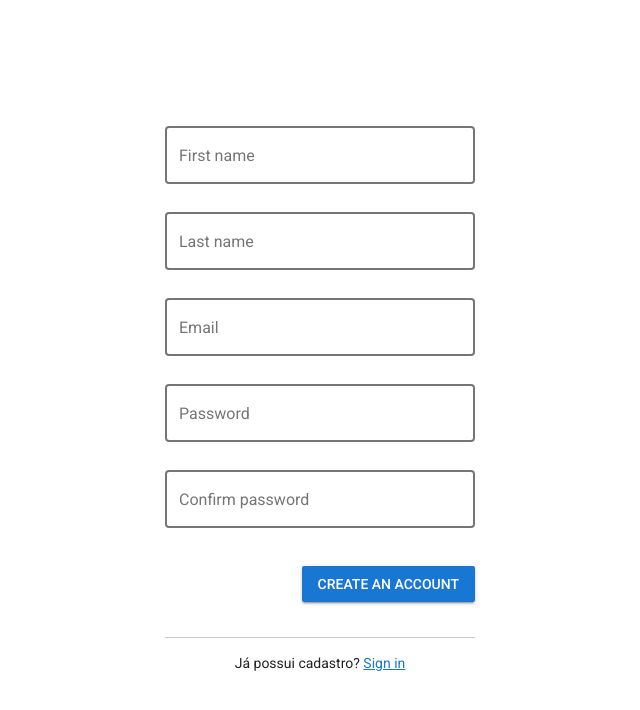
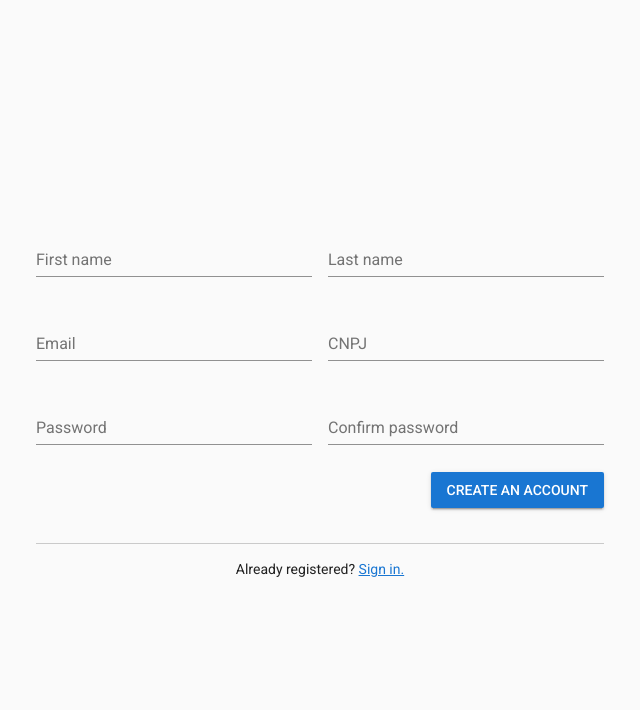
Before and after one commit to luizmacfilho/fidelly-admin, a Vue app: page /signup in a window 1280 px wide. Shown: the top 710 px of the page, without its empty margins (320-960 px from the left). Built offline with nearby package versions, Linux system fonts and the light colour scheme.

Commit message:
password reset page and fix html structure

```diff
--- a/src/App.vue
+++ b/src/App.vue
@@ -31,7 +31,7 @@ export default class App extends Vue {
 </style>
 
 <style lang="scss">
-.v-messages__message {
+.v-messages__wrapper > .v-messages__message {
   line-height: 1;
 }
 </style>
--- a/src/messages.ts
+++ b/src/messages.ts
@@ -1,6 +1,7 @@
 export const messages = {
   'en-US': {
     message: {
+      cnpj: 'CNPJ',
       confirm_password: 'Confirm password',
       create_account: 'Create an account',
       email: 'Email',
@@ -9,30 +10,35 @@ export const messages = {
       first_name: 'First name',
       forgot_password: 'Forgot your password?',
       last_name: 'Last name',
-      login_text: 'Sign in',
-      login_question: 'Já possui cadastro?',
+      login_question: 'Already registered?',
+      login_text: 'Sign in.',
       password: 'Password',
+      password_reset_message: 'Enter your email address and we will send you a link to reset your password.',
+      send_email: 'Send email',
       sign_in: 'Sign in',
       signup_question: 'New to Fiddely?',
-      signup_text: 'Create an account',
+      signup_text: 'Create an account.',
     },
   },
   'pt-BR': {
     message: {
+      cnpj: 'CNPJ',
       confirm_password: 'Confirmar senha',
       create_account: 'Criar conta',
       email: 'E-mail',
-      enter_email: 'Digite um email',
+      enter_email: 'Digite um e-mail',
       enter_password: 'Digite uma senha',
       first_name: 'Nome',
       forgot_password: 'Esqueceu sua senha?',
       last_name: 'Sobrenome',
-      login_text: 'Realizar login',
       login_question: 'Já possui cadastro?',
+      login_text: 'Realizar login.',
       password: 'Senha',
+      password_reset_message: 'Digite seu endereço de e-mail e nós enviaremos um link para recuperar sua senha.',
+      send_email: 'Enviar',
       sign_in: 'Enviar',
       signup_question: 'Novo no Fidelly?',
-      signup_text: 'Realizar cadastro',
+      signup_text: 'Realizar cadastro.',
     },
   },
 };
--- a/src/router.ts
+++ b/src/router.ts
@@ -22,5 +22,10 @@ export default new Router({
       name: 'signup',
       component: () => import(/* webpackChunkName: "signup" */ './views/Signup.vue'),
     },
+    {
+      path: '/password_reset',
+      name: 'password_reset',
+      component: () => import(/* webpackChunkName: "password_reset" */ './views/PasswordReset.vue'),
+    },
   ],
 });
--- a/src/views/Login.vue
+++ b/src/views/Login.vue
@@ -1,16 +1,19 @@
 <template>
-  <v-container fluid fill-height class="login">
-    <v-layout justify-center align-center column class="login__content">
-      <v-form v-model="valid" class="login__form">
-        <v-text-field outline :label="$t('message.email')" validate-on-blur :rules="rules.email"></v-text-field>
-        <v-text-field outline type="password" :label="$t('message.password')" validate-on-blur :rules="rules.password"></v-text-field>
-        <v-layout justify-space-between class="login__form__buttons">
-          <router-link to="/" >
+  <v-form v-model="valid" class="login">
+    <v-container fluid class="login__container">
+      <v-layout row wrap class="login__content">
+        <v-flex sm12>
+          <v-text-field :label="$t('message.email')" validate-on-blur :rules="rules.email"></v-text-field>
+        </v-flex>
+        <v-flex sm12>
+          <v-text-field type="password" :label="$t('message.password')" validate-on-blur :rules="rules.password"></v-text-field>
+        </v-flex>
+        <v-layout justify-space-between class="login__buttons">
+          <router-link to="/password_reset" >
             <a>{{ $t("message.forgot_password") }}</a>
           </router-link>
           <v-btn color="primary">{{ $t('message.sign_in') }}</v-btn>
         </v-layout>
-      </v-form>
         <div class="login__signin">
           <span class="login__signin__separator"></span>
           <span class="login__signin__text">
@@ -22,6 +25,7 @@
         </div>
       </v-layout>
     </v-container>
+  </v-form>
 </template>
 
 <script lang="ts">
@@ -47,25 +51,23 @@ export default class Login extends Vue {
 </script>
 <style lang="scss">
 .login {
-  background-color: white;
-  padding: 0;
+  display: flex;
+  height: 100%;
+
+  &__container.fluid {
+    max-width: 350px;
+  }
 
   &__content {
     height: 100%;
-    max-width: 350px;
     margin: auto;
-    padding: 20px;
   }
 
-  &__form {
-    width: 100%;
-
   &__buttons {
-      margin-top: 10px;
+    padding: 0 8px;
 
     > a, > button {
       margin: auto 0;
-      }
     }
   }
 
@@ -73,6 +75,7 @@ export default class Login extends Vue {
     width: 100%;
     margin-top: 35px;
     text-align: center;
+    padding: 0 8px;
 
     &__separator {
       width: 100%;
--- /dev/null
+++ b/src/views/PasswordReset.vue
@@ -0,0 +1,66 @@
+<template>
+  <v-form v-model="valid" class="password-reset">
+    <v-container fluid class="password-reset__container">
+      <v-layout row wrap class="password-reset__content">
+        <span class="password-reset__message">{{ $t('message.password_reset_message')}}</span>
+        <v-flex xs12 sm12>
+          <v-text-field :label="$t('message.email')" validate-on-blur :rules="rules.email"></v-text-field>
+        </v-flex>
+        <v-layout justify-space-between class="password-reset__buttons">
+          <v-spacer />
+          <v-btn color="primary">{{ $t('message.send_email') }}</v-btn>
+        </v-layout>
+      </v-layout>
+    </v-container>
+  </v-form>
+</template>
+
+<script lang="ts">
+import { Component, Vue } from 'vue-property-decorator';
+import { application, IApplication } from '@/components/Application';
+
+@Component
+export default class PasswordReset extends Vue {
+
+  public application: IApplication;
+  public valid: boolean = false;
+  public rules = {
+    email: [(value: string) => !!value || (window as any).$i18n.t('message.enter_email')],
+    password: [(value: string) => !!value || (window as any).$i18n.t('message.enter_password')],
+  };
+
+  constructor() {
+    super();
+    this.application = application;
+    this.application.showMenu = false;
+  }
+}
+</script>
+<style lang="scss">
+.password-reset {
+  display: flex;
+  height: 100%;
+
+  &__container.fluid {
+    max-width: 350px;
+  }
+
+  &__content {
+    height: 100%;
+    margin: auto;
+  }
+
+  &__message {
+    padding: 0 8px;
+    font-weight: 500;
+  }
+
+  &__buttons {
+    padding: 0 8px;
+
+    > a, > button {
+      margin: auto 0;
+    }
+  }
+}
+</style>
--- a/src/views/Signup.vue
+++ b/src/views/Signup.vue
@@ -1,17 +1,29 @@
 <template>
-  <v-container fluid fill-height class="signup">
-    <v-layout justify-center align-center column class="signup__content">
-      <v-form v-model="valid" class="signup__form">
-        <v-text-field outline :label="$t('message.first_name')" validate-on-blur :rules="rules.name"></v-text-field>
-        <v-text-field outline :label="$t('message.last_name')" validate-on-blur :rules="rules.name"></v-text-field>
-        <v-text-field outline type="email" :label="$t('message.email')" validate-on-blur :rules="rules.email"></v-text-field>
-        <v-text-field outline type="password" :label="$t('message.password')" validate-on-blur :rules="rules.password"></v-text-field>
-        <v-text-field outline type="password" :label="$t('message.confirm_password')" validate-on-blur :rules="rules.password"></v-text-field>
-        <v-layout justify-space-between class="signup__form__buttons">
+  <v-form v-model="valid" class="signup">
+    <v-container fluid class="signup__container">
+      <v-layout row wrap class="signup__content">
+        <v-flex xs12 sm6>
+          <v-text-field :label="$t('message.first_name')" validate-on-blur :rules="rules.name"></v-text-field>
+        </v-flex>
+        <v-flex xs12 sm6>
+          <v-text-field :label="$t('message.last_name')" validate-on-blur :rules="rules.name"></v-text-field>
+        </v-flex>
+        <v-flex xs12 sm6>
+          <v-text-field type="email" :label="$t('message.email')" validate-on-blur :rules="rules.email"></v-text-field>
+        </v-flex>
+        <v-flex xs12 sm6>
+          <v-text-field type="tel" :label="$t('message.cnpj')" validate-on-blur></v-text-field>
+        </v-flex>
+        <v-flex xs12 sm6>
+          <v-text-field type="password" :label="$t('message.password')" validate-on-blur :rules="rules.password"></v-text-field>
+        </v-flex>
+        <v-flex xs12 sm6>
+          <v-text-field type="password" :label="$t('message.confirm_password')" validate-on-blur :rules="rules.password"></v-text-field>
+        </v-flex>
+        <v-layout justify-space-between class="signup__buttons">
           <v-spacer></v-spacer>
           <v-btn color="primary">{{ $t('message.create_account') }}</v-btn>
         </v-layout>
-      </v-form>
         <div class="signup__login">
           <span class="signup__login__separator"></span>
           <span class="signup__login__text">
@@ -23,6 +35,7 @@
         </div>
       </v-layout>
     </v-container>
+  </v-form>
 </template>
 
 <script lang="ts">
@@ -48,25 +61,23 @@ export default class SignUp extends Vue {
 </script>
 <style lang="scss">
 .signup {
-  background-color: white;
-  padding: 0;
+  display: flex;
+  height: 100%;
+
+  &__container.fluid {
+    max-width: 600px;
+  }
 
   &__content {
     height: 100%;
-    max-width: 350px;
     margin: auto;
-    padding: 20px;
   }
 
-  &__form {
-    width: 100%;
-
   &__buttons {
-      margin-top: 10px;
+    padding: 0 8px;
 
     > a, > button {
       margin: auto 0;
-      }
     }
   }
 
@@ -74,6 +85,7 @@ export default class SignUp extends Vue {
     width: 100%;
     margin-top: 35px;
     text-align: center;
+    padding: 0 8px;
 
     &__separator {
       width: 100%;
```
Lines whose indentation alone changed are shown as unchanged.
